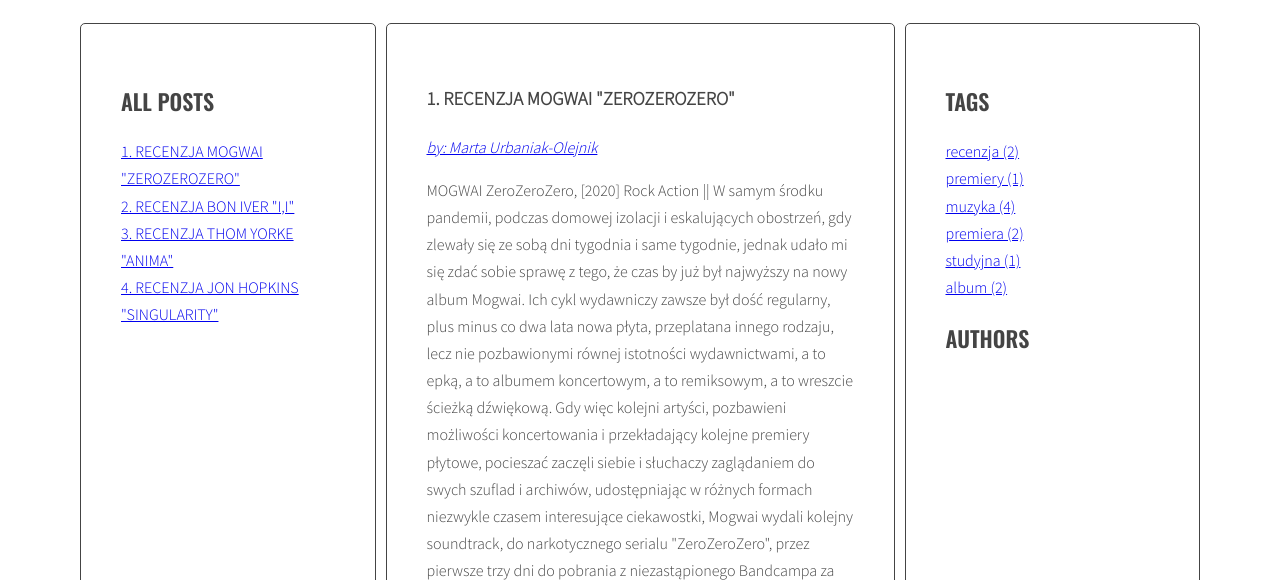
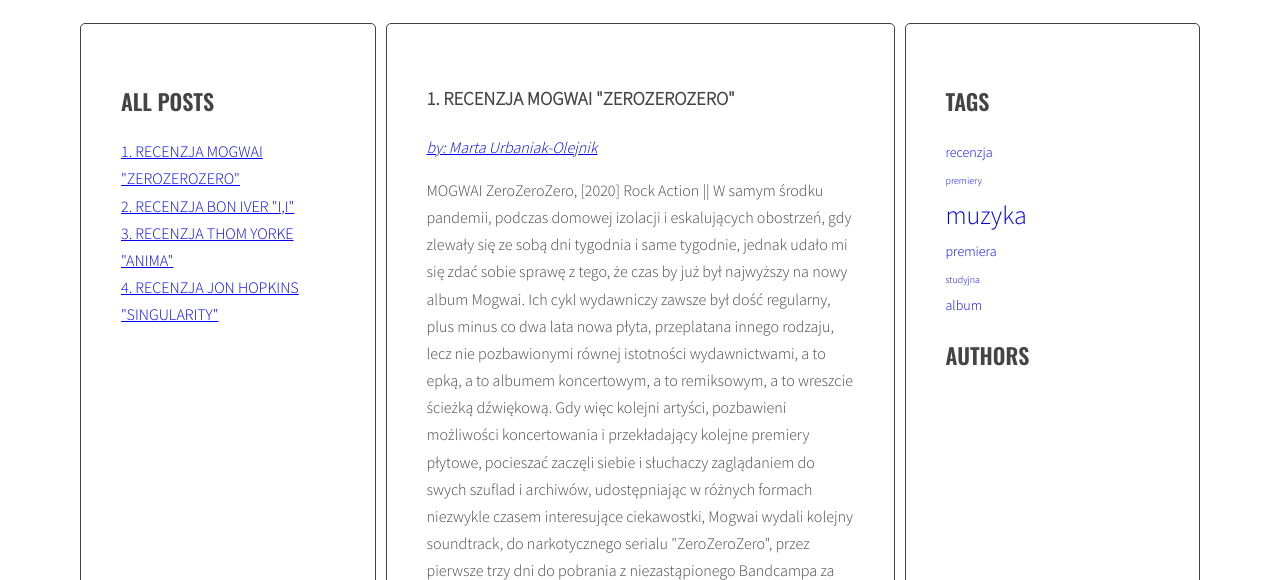
Before and after one commit to wojciecholejnik/blog, a website: page index.html in a window 1280 px wide. Shown: the part 220-800 px from the top of the page. Drawn offline with nearby package versions, Linux system fonts and the light colour scheme.

Commit message:
add styling to tags cloud

```diff
--- a/js/script.js
+++ b/js/script.js
@@ -82,7 +82,7 @@
         const params = {min: 99999, max: 0};
 
         for(let tag in tags){
-            console.log(tag + ' is used ' + tags[tag] + ' times');
+            //console.log(tag + ' is used ' + tags[tag] + ' times');
             if(tags[tag] > params.max){
                 params.max = tags[tag];
             }
@@ -91,7 +91,7 @@
             }
 
         }
-        console.log('params object: ', params);
+        //console.log('params object: ', params);
         return params;
 
     };
@@ -154,7 +154,7 @@
         const tagList = document.querySelector('.tags');
 
         const tagsParams = calculateTagsParams(allTags);
-        console.log('tagsParams:', tagsParams);
+        //console.log('tagsParams:', tagsParams);
         /* [NEW] create variable for all links HTML code */
         let allTagsHTML = '';
 
@@ -162,10 +162,10 @@
         for(let tag in allTags){
         /* [NEW] generate code of a link and add it to allTagsHTML */
             //const tagLinkHTML = '<li>' + calculateTagClass(allTags[tag], tagsParams) + '</li>';
-            const tagLinkHTML = '<li><a href="#tag-' + tag + '" class="' + calculateTagClass(allTags[tag], tagsParams) + '">' + tag + ' (' + allTags[tag] + ') ' + '</a></li>';
+            const tagLinkHTML = '<li><a href="#tag-' + tag + '" class="' + calculateTagClass(allTags[tag], tagsParams) + '">' + tag  + '</a></li>';
             //console.log('tagLinkHTML:', tagLinkHTML);
             allTagsHTML += tagLinkHTML;
-            console.log('allTagsHTML: ', allTagsHTML);
+            //console.log('allTagsHTML: ', allTagsHTML);
             //allTagsHTML += '<li><a href="#tag-' + tag + '">' + tag + ' (' + allTags[tag] + ') ' + '</a></li>';
 
         }
--- a/sass/style.scss
+++ b/sass/style.scss
@@ -128,3 +128,26 @@
         margin: 0 10px 0 0;
     }
 }
+
+/* Tag Cloud */
+
+.tag-size-1 {
+    font-size: 10px;
+    text-decoration: none;
+}
+.tag-size-2 {
+    font-size: 14px;
+    text-decoration: none;
+}
+.tag-size-3 {
+    font-size: 18px;
+    text-decoration: none;
+}
+.tag-size-4 {
+    font-size: 22px;
+    text-decoration: none;
+}
+.tag-size-5 {
+    font-size: 26px;
+    text-decoration: none;
+}
```
Also changed, not shown: css/style.css, 1 other file.
